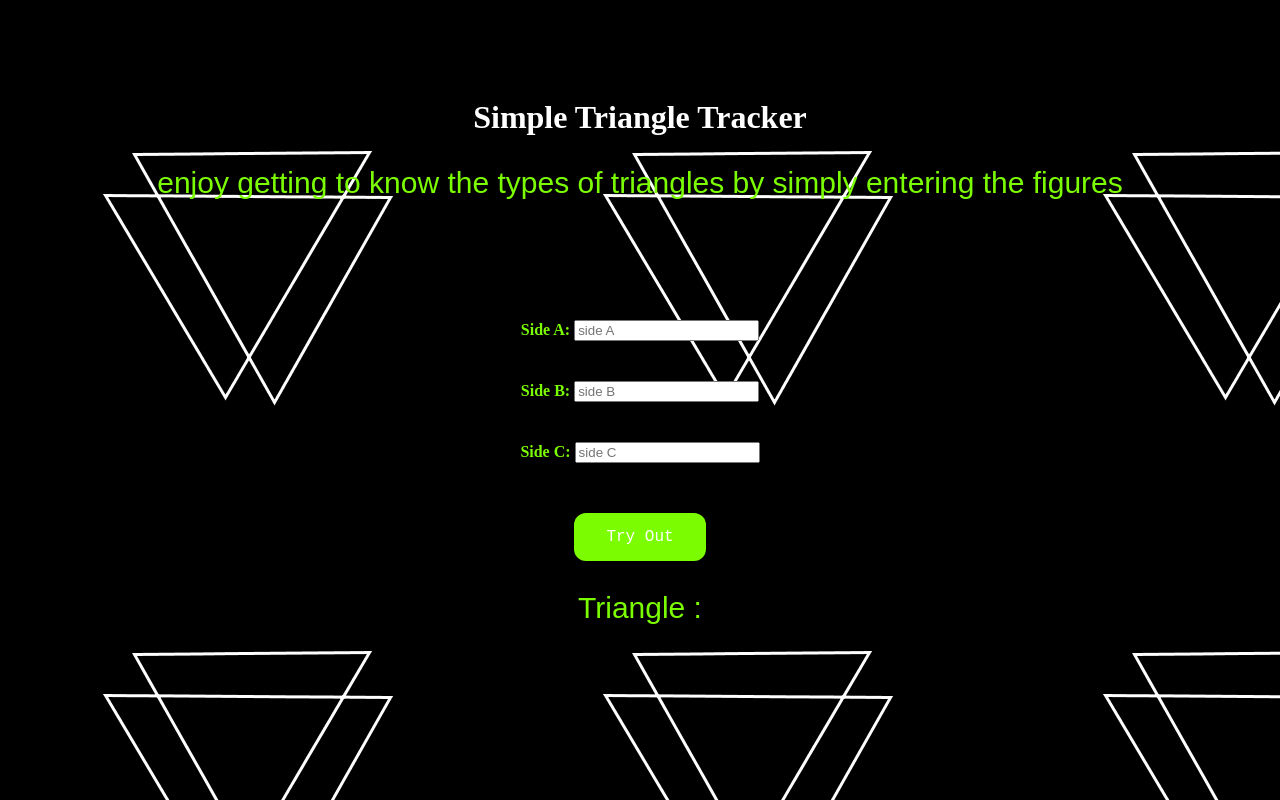
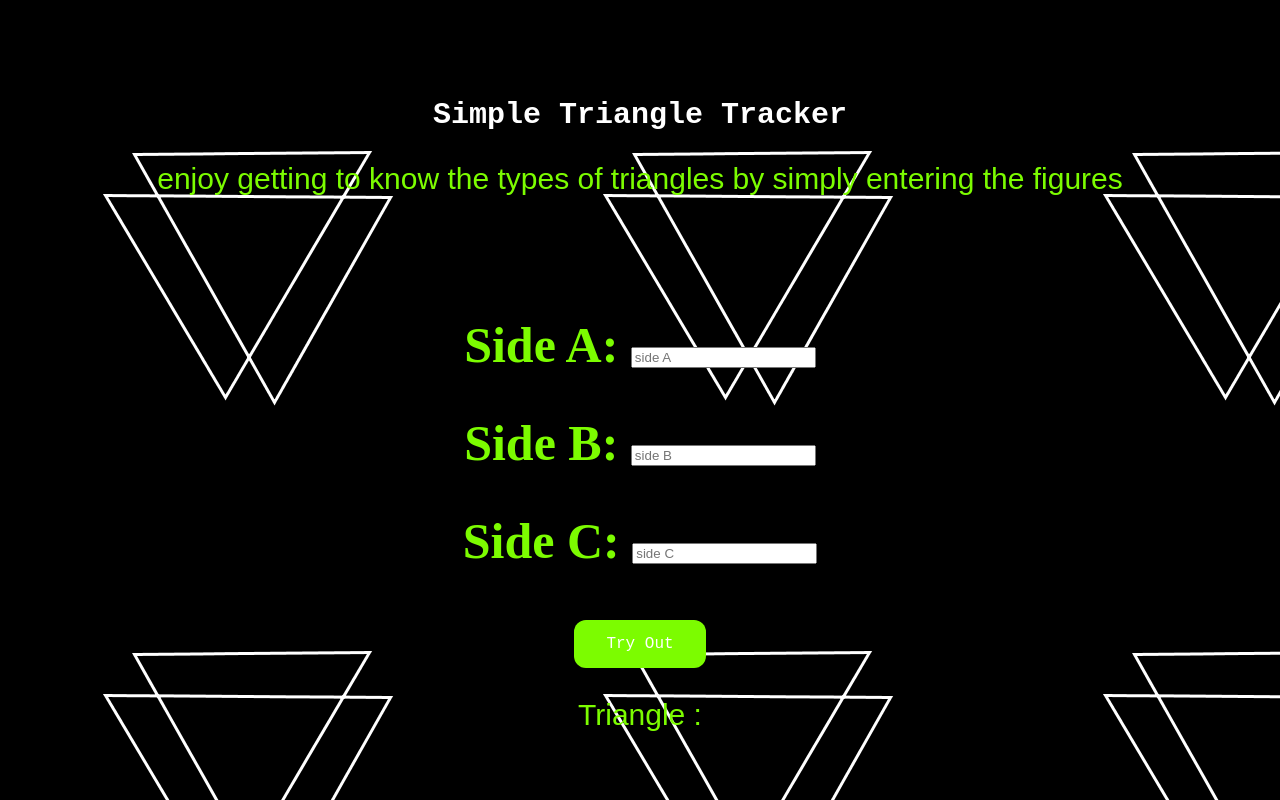
Before and after one commit to luka303/simple-triangle-tracker, a plain HTML site: page index.html in a window 1280 px wide. Drawn offline with Linux system fonts and the light colour scheme; files whose address does not match are found by name.

Commit message:
changes h1 font family

```diff
--- a/css/styles.css
+++ b/css/styles.css
@@ -5,6 +5,8 @@ body{
 h1{
 	color:white;
 	text align:center;
+	font-size: 30px;
+	font-family: monospace;
 }
 p{
 	color: lawngreen;
@@ -25,7 +27,7 @@ p{
 	font-family: monospace;
 }
 .para{
-	border: 30px;
+	border: 30px lawngreen;
 	padding-left: 100px;
 	padding-right: 100px;
 	padding-top: 70px;
@@ -47,3 +49,9 @@ p{
     color: lawngreen;
     font-weight: bold;
 }
+@media only screen and (min-width: 600px){
+	body{
+		background-image: url(/home/luka/triangle-tracker/images/triangle5.gif);
+		font-size: 50px;
+	}
+}
```
